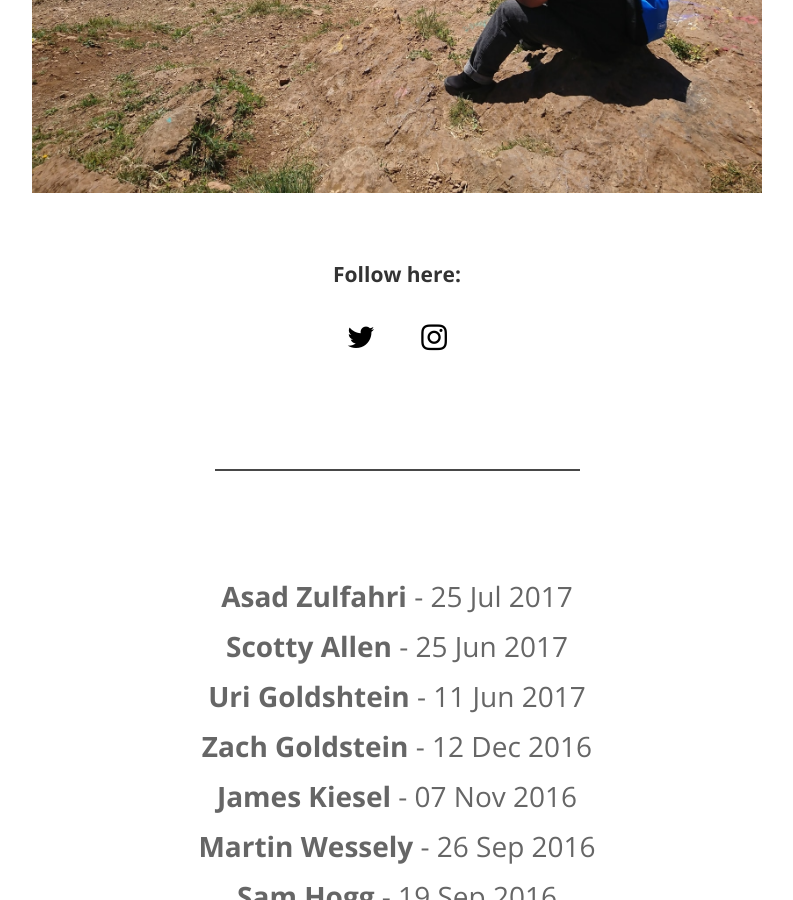
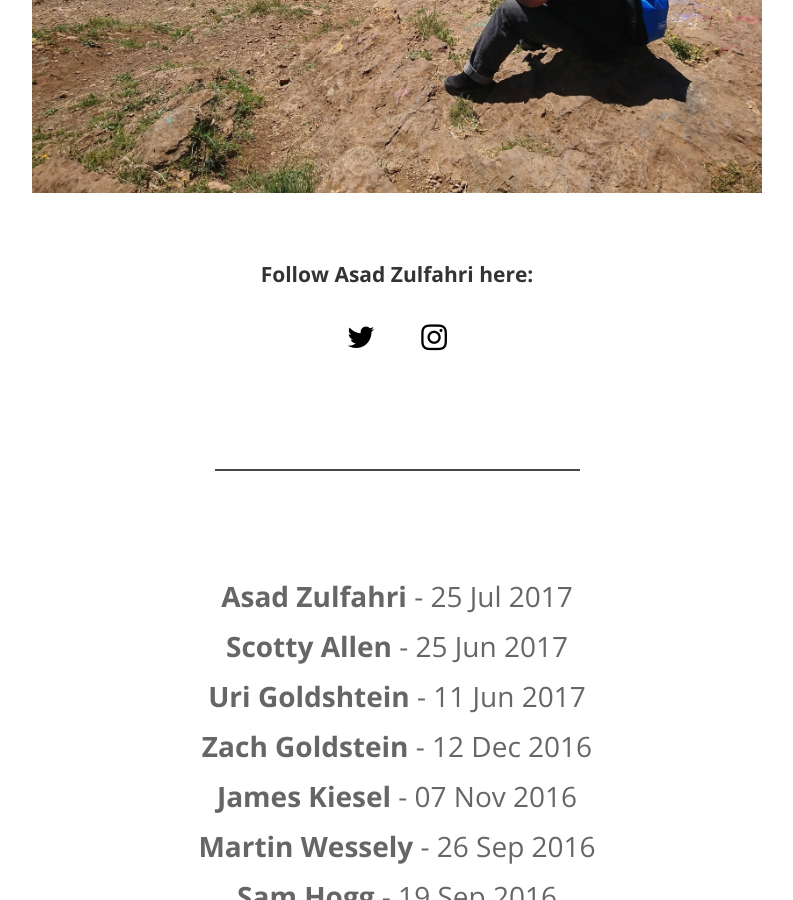
Before and after one commit to RichardLitt/nomad-as-fuck, a Jekyll site: the page built from index.md, in a window 1280 px wide and 900 px high, scrolled down 5372 px. Shown: the whole window, without its empty margins (243-1036 px from the left). Built offline with Jekyll 4.4.1, drawn with Linux system fonts in a browser that asks for light colours; nearby versions of some CDN libraries; some web fonts are replaced; comment, search, counter and statistics services are not loaded.

Commit message:
Add author tag

```diff
--- a/_posts/2017-07-25-asad-zulfahri.md
+++ b/_posts/2017-07-25-asad-zulfahri.md
@@ -1,14 +1,14 @@
 ---
 layout: post
 title: "Asad Zulfahri"
-author: ""
+author: "Asad Zulfahri"
 link: "https://asadzulfahri.com"
 twitter: "https://twitter.com/asadzulfahri"
 instagram: "https://intagram.com/asadzulfahri"
 github: "https://github.com/asadzulfahri"
 image: "asad.jpg"
 category: post
-tags: []
+tags: [digital nomad, coder]
 date: 2017-07-25-09-48
 ---
 {% include JB/setup %}
```
